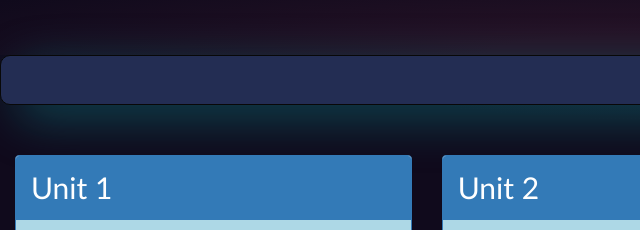
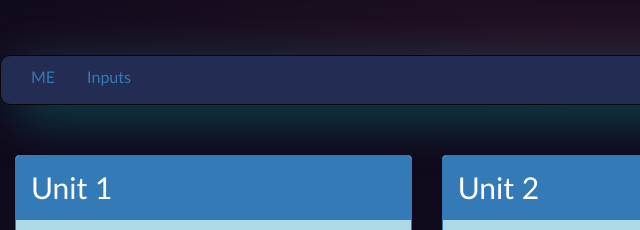
Before and after one commit to Azam2926/english-itutor, a plain HTML site: page index.html in a window 1280 px wide. Shown: the part 140-370 px from the top of the page, 0-640 px from the left. Drawn offline with Linux system fonts and the light colour scheme.

Commit message:
add project links

```diff
--- a/index.html
+++ b/index.html
@@ -20,7 +20,10 @@
 </div>
 <nav class="navbar navbar-inverse" style="background-color:#232D53">
     <div class="container-fluid">
-        <div class="navbar-header"></div>
+        <ul class="nav nav-pills">
+            <li role="presentation"><a href="me/index.html">ME</a></li>
+            <li role="presentation"><a href="me/inputs.html">Inputs</a></li>
+        </ul>
     </div>
 </nav>
 <div class="container-fluid">
```
